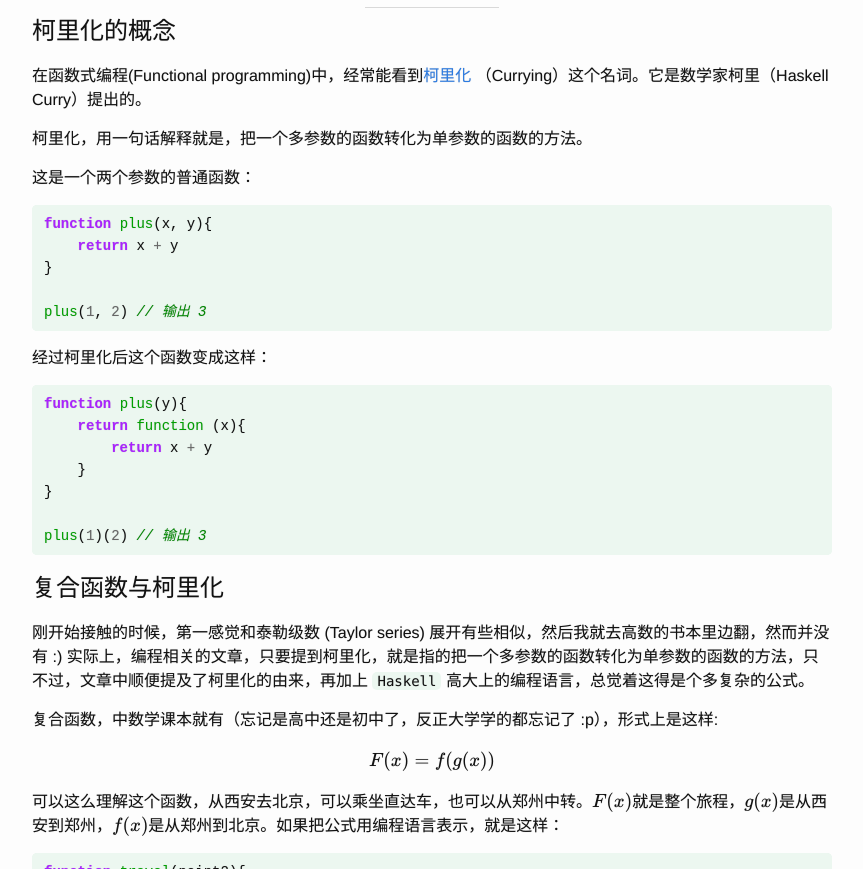
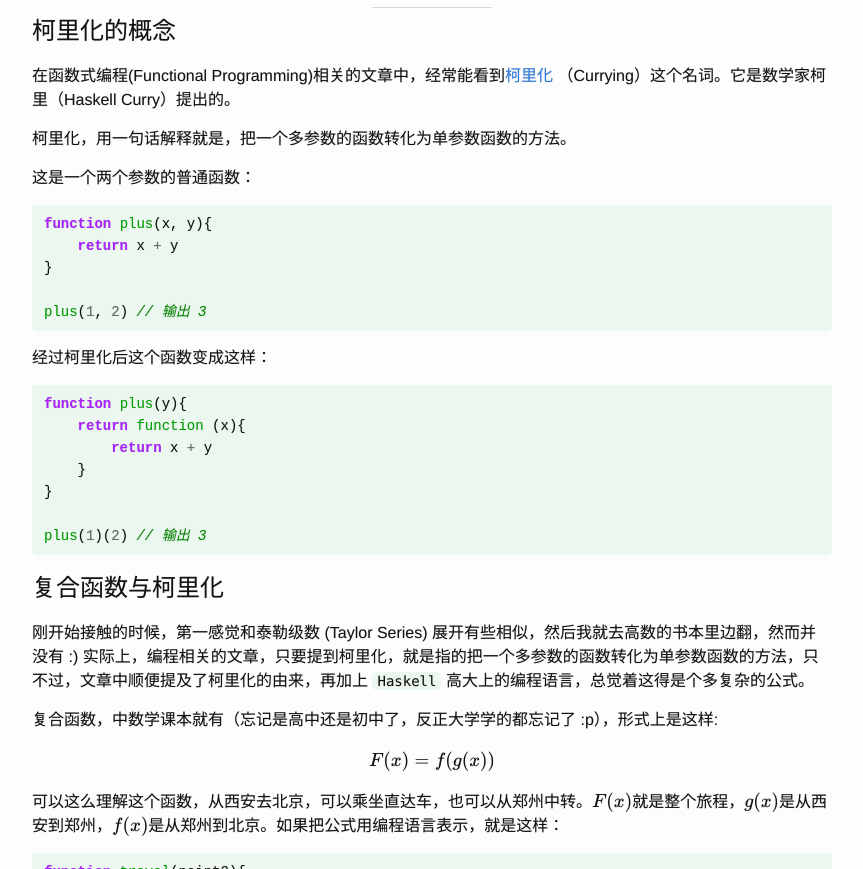
Before and after one commit to ettingshausen/ettingshausen.github.io, a Jekyll site: the page built from _posts/2017-11-25-currying.md, in a window 1280 px wide and 1400 px high. Shown: the part 531-1400 px from the top of the window, without its empty margins (208-1071 px from the left). Built offline with Jekyll 4.4.1, drawn with Linux system fonts in a browser that asks for light colours; Markdown is read by kramdown in place of the engine named in the settings; formulas are drawn with MathJax 3; some of the changed text lies outside the part shown.

Commit message:
modify currying

````diff
--- a/_posts/2017-11-25-currying.md
+++ b/_posts/2017-11-25-currying.md
@@ -7,13 +7,13 @@ categories: theory
 
 ![2017年11月 国子监西](http://upload-images.jianshu.io/upload_images/1335634-3083f915ae598d6e.jpg?imageMogr2/auto-orient/strip%7CimageView2/2/w/1240)
 
-*2017年11月 国子监西*
+*2017年11月 国子监*
 {:.image-caption}
 
 # 柯里化的概念
-在函数式编程(Functional programming)中，经常能看到[柯里化](https://baike.baidu.com/item/%E6%9F%AF%E9%87%8C%E5%8C%96/10350525?fr=aladdin) （Currying）这个名词。它是数学家柯里（Haskell Curry）提出的。
+在函数式编程(Functional Programming)相关的文章中，经常能看到[柯里化](https://baike.baidu.com/item/%E6%9F%AF%E9%87%8C%E5%8C%96/10350525?fr=aladdin) （Currying）这个名词。它是数学家柯里（Haskell Curry）提出的。
 
-柯里化，用一句话解释就是，把一个多参数的函数转化为单参数的函数的方法。
+柯里化，用一句话解释就是，把一个多参数的函数转化为单参数函数的方法。
 
 这是一个两个参数的普通函数：
 ```js
@@ -36,7 +36,7 @@ plus(1)(2) // 输出 3
 ```
 # 复合函数与柯里化
 
-刚开始接触的时候，第一感觉和泰勒级数 (Taylor series) 展开有些相似，然后我就去高数的书本里边翻，然而并没有 :) 实际上，编程相关的文章，只要提到柯里化，就是指的把一个多参数的函数转化为单参数的函数的方法，只不过，文章中顺便提及了柯里化的由来，再加上 `Haskell` 高大上的编程语言，总觉着这得是个多复杂的公式。
+刚开始接触的时候，第一感觉和泰勒级数 (Taylor Series) 展开有些相似，然后我就去高数的书本里边翻，然而并没有 :) 实际上，编程相关的文章，只要提到柯里化，就是指的把一个多参数的函数转化为单参数函数的方法，只不过，文章中顺便提及了柯里化的由来，再加上 `Haskell` 高大上的编程语言，总觉着这得是个多复杂的公式。
 
 复合函数，中数学课本就有（忘记是高中还是初中了，反正大学学的都忘记了 :p），形式上是这样:
 
@@ -65,14 +65,12 @@ travel('郑州')('西安')  //输出 西安->郑州->北京
 function power(n){
     return function (number){
         let result = 1;
-        for(let i = 0; i < n; ++ i){
+        for(let i = 0; i < n; ++i){
             result *= number;
         }
         return result;;
     }
 }
-
-
 ```
 需要求平方的时候，可以直接成一个求平方的方法。
 ```js
````
